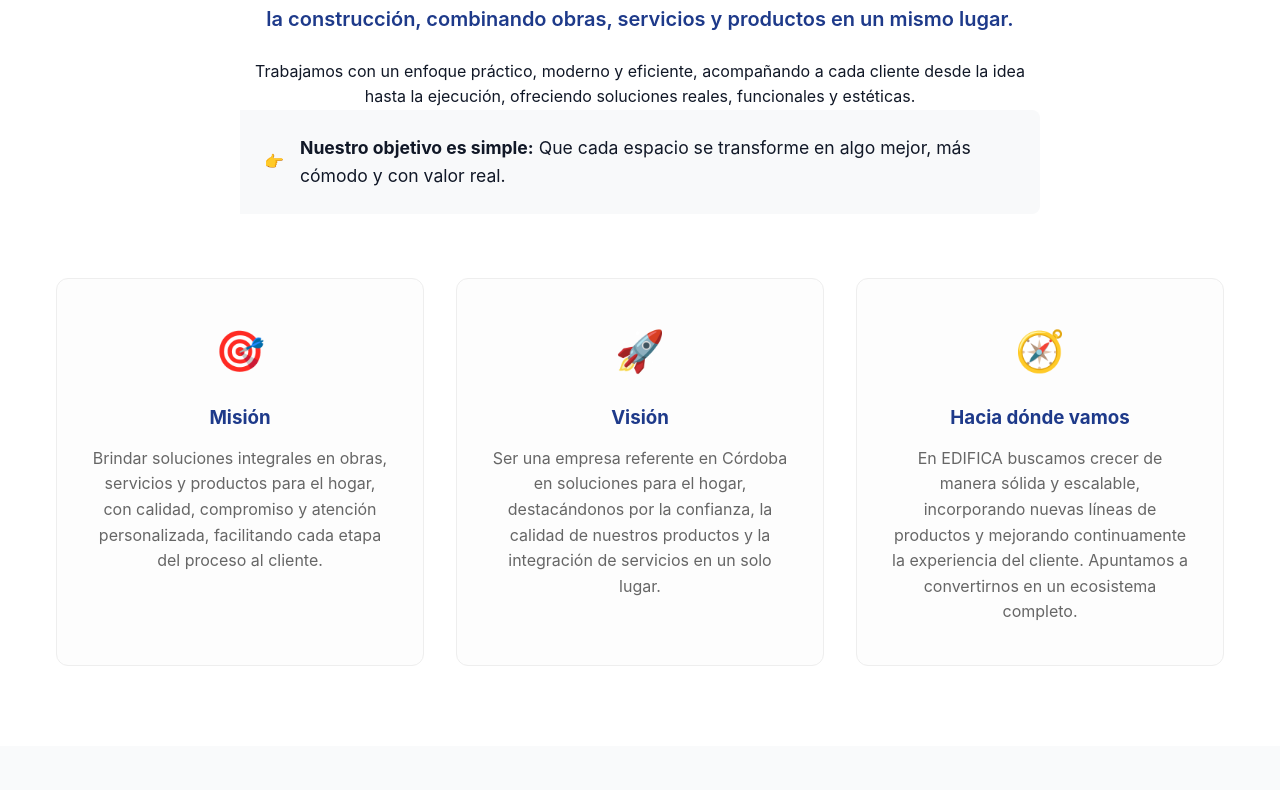
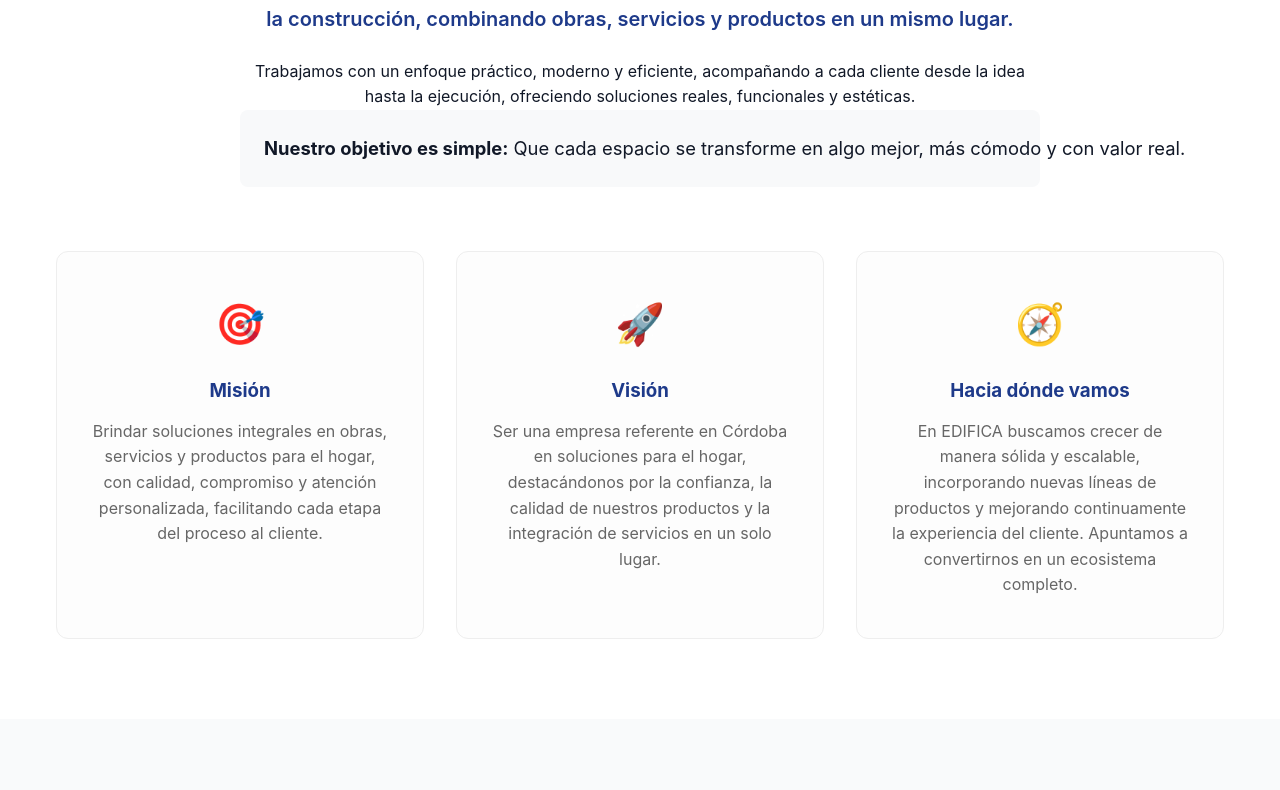
Before and after one commit to NicolasFrance01/edifica-web, a Vue app: page / in a window 1280 px wide. Shown: the part 970-1760 px from the top of the page. Built offline with nearby package versions, Linux system fonts and the light colour scheme.

Commit message:
Trigger deployment with latest refinements

```diff
--- a/src/components/AboutUs.vue
+++ b/src/components/AboutUs.vue
@@ -10,7 +10,6 @@
         <p class="lead">{{ aboutData.description }}</p>
         <p>{{ aboutData.extendedDescription }}</p>
         <div class="objective-box mt-4">
-          <span class="emoji-icon">👉</span>
           <p class="objective-text"><strong>Nuestro objetivo es simple:</strong> {{ aboutData.objective }}</p>
         </div>
       </div>
@@ -79,16 +78,23 @@ const aboutData = {
 .objective-box {
   background-color: #f8f9fa;
   padding: 1.5rem;
-  border-left: 4px solid var(--color-gold);
-  display: inline-flex;
-  align-items: center;
-  gap: 1rem;
-  border-radius: 0 8px 8px 0;
-  text-align: left;
+  border-top: 2px solid var(--color-gold);
+  border-bottom: 2px solid var(--color-gold);
+  display: block;
+  width: 100%;
+  border-radius: 8px;
+  text-align: center;
 }
 .objective-text {
   margin: 0;
-  font-size: 1.1rem;
+  font-size: 1.15rem;
+  white-space: nowrap;
+}
+
+@media (max-width: 768px) {
+  .objective-text {
+    white-space: normal;
+  }
 }
 .about-grid {
   grid-template-columns: repeat(auto-fit, minmax(280px, 1fr));
--- a/src/components/BrandsSection.vue
+++ b/src/components/BrandsSection.vue
@@ -115,8 +115,8 @@ const brands = [
   padding: 1.5rem;
 }
 .brand-tag {
-  background-color: var(--color-gold);
-  color: var(--color-primary);
+  border: 1px solid var(--color-gold);
+  color: white;
   padding: 0.4rem 1rem;
   border-radius: 20px;
   font-size: 0.85rem;
```
